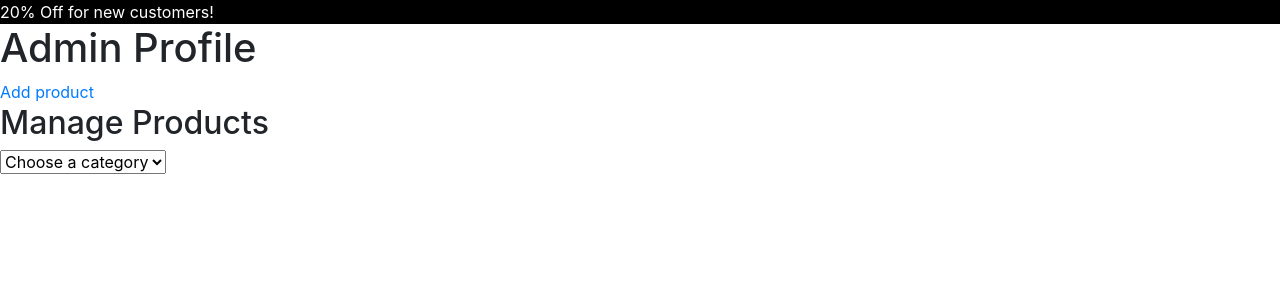
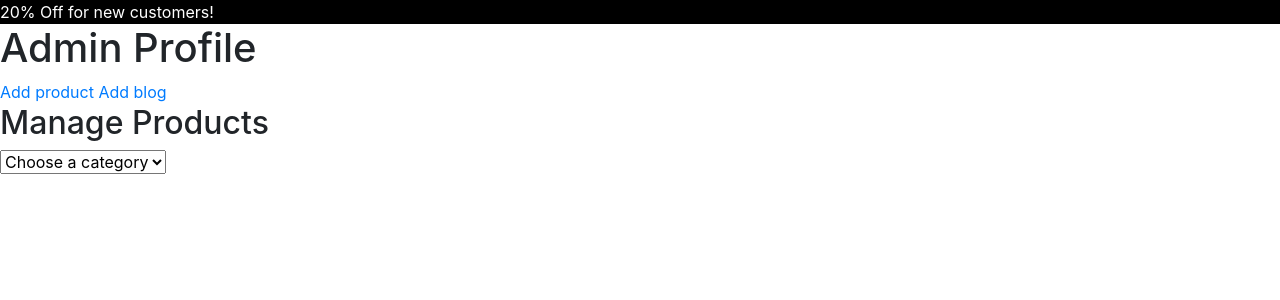
Before and after one commit to cgpalmer/ms4, a Django app: page /profile/admin/ in a window 1280 px wide. Shown: the part 128-428 px from the top of the page. Run offline with Django 3.2, Linux system fonts and the light colour scheme; the visitor is signed in with stand-in values (Sample User, id 1); data comes from the database, SQL or seed files in the repository; data that the repository does not hold is empty; parts of the project's set-up code (start-up, migrations or seed data) failed here and were passed over; some libraries are stand-ins or nearby versions.

Commit message:
Adding the ability add a blog and creating a function to delete blogs in the admin panel.

```diff
--- a/blog/urls.py
+++ b/blog/urls.py
@@ -8,4 +8,5 @@ urlpatterns = [
     path('blog/<int:product_id>/', views.blog_detail_from_product, name='blog_detail_from_product'),
     path('add/', views.add_blog, name='add_blog'),
     path('edit/<int:blog_id>/', views.edit_blog, name='edit_blog'),
+    path('delete/<int:blog_id>/', views.delete_blog, name='delete_blog'),
 ]
--- a/profiles/templates/profiles/admin_profile_page.html
+++ b/profiles/templates/profiles/admin_profile_page.html
@@ -5,6 +5,7 @@
    <h1>Admin Profile</h1>
 
     <a href="{% url 'add_product' %}">Add product</a>
+    <a href="{% url 'add_blog' %}">Add blog</a>
 
 
     <div>
@@ -27,7 +28,7 @@
     <p></p>
     {% for blog in blogs %}
     {% if blog.product == product %}
-        <p>{{blog.title}} <a href="{% url 'edit_blog' blog.id %}">Edit</a>   <a href="">Delete</a></p>
+        <p>{{blog.title}} <a href="{% url 'edit_blog' blog.id %}">Edit</a>   <a href="{% url 'delete_blog' blog.id %}">Delete</a></p>
 
     {% endif %}
 
```
Also changed, not shown: blog/views.py (+8 -0 lines).
